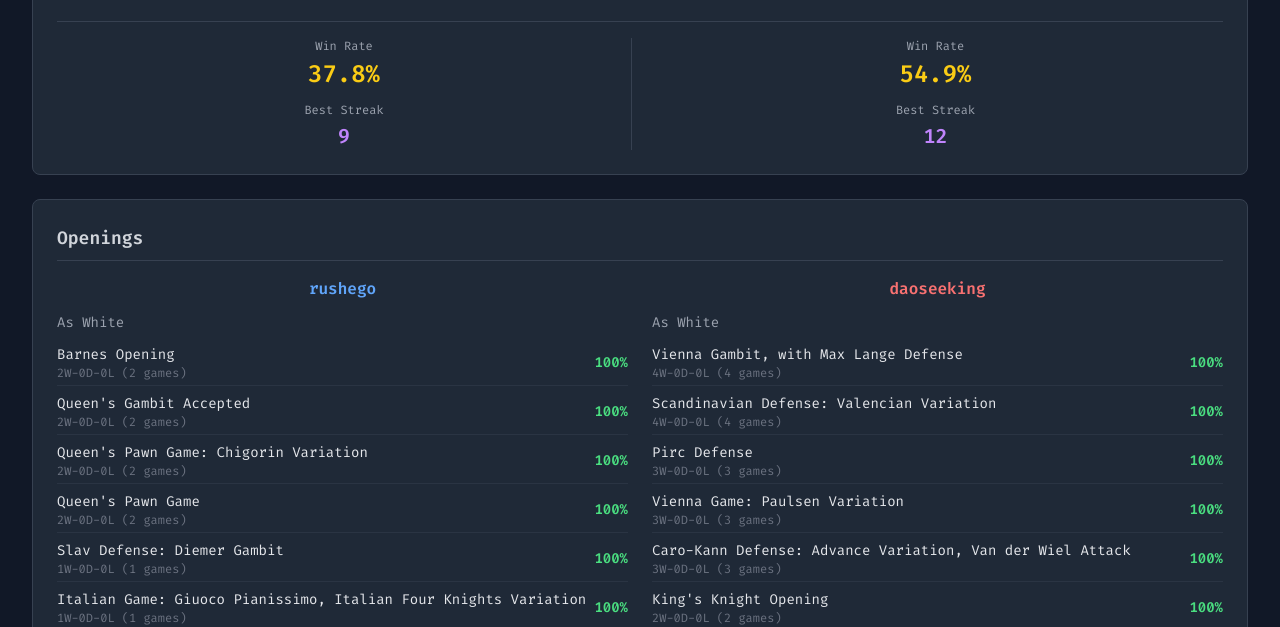
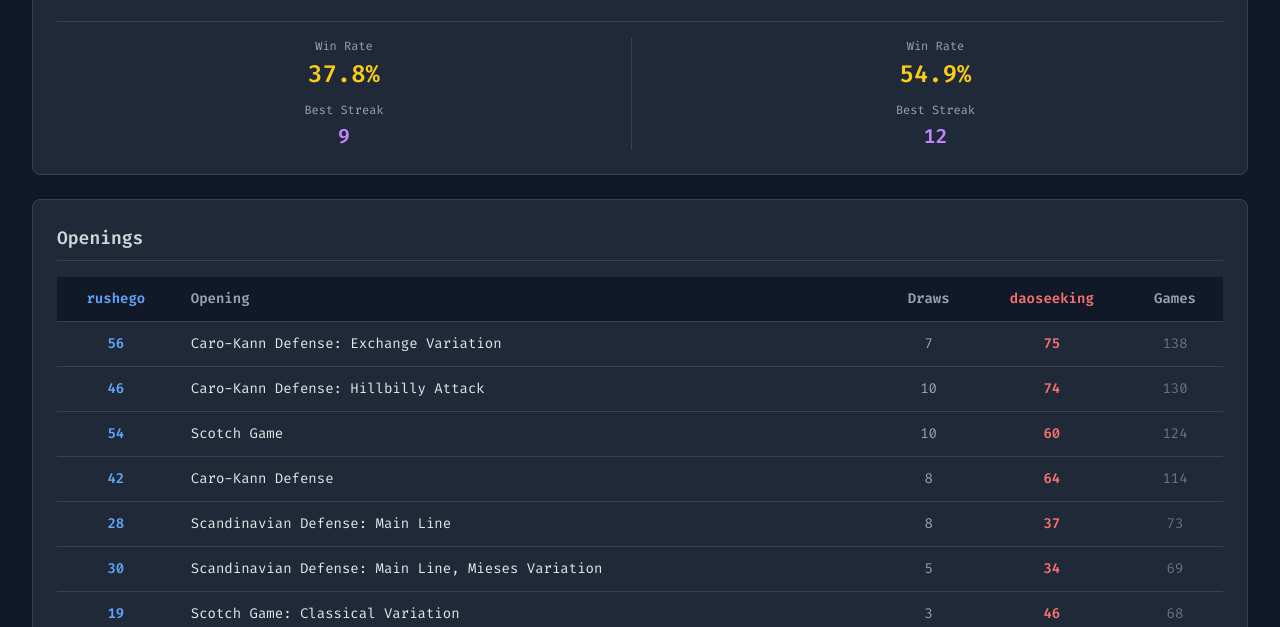
Before and after one commit to egorras/chess-duel, a plain HTML site: page index.html in a window 1280 px wide. Shown: the part 325-952 px from the top of the page. Drawn offline with nearby package versions, Linux system fonts and the light colour scheme.

Commit message:
update opening view

```diff
--- a/index.html
+++ b/index.html
@@ -105,36 +105,20 @@
             <div class="bg-gray-800 rounded-lg p-6 border border-gray-700 mb-6">
                 <h2 class="text-lg font-semibold mb-4 text-gray-300 border-b border-gray-700 pb-2">Openings</h2>
 
-                <div class="grid grid-cols-1 md:grid-cols-2 gap-6">
-                    <!-- Player 1 Openings -->
-                    <div>
-                        <h3 class="text-md font-semibold mb-3 text-blue-400 text-center" id="player1-openings-title">Player 1</h3>
-
-                        <div class="mb-4">
-                            <h4 class="text-sm text-gray-400 mb-2">As White</h4>
-                            <div id="player1-white-openings" class="space-y-1 text-sm"></div>
-                        </div>
-
-                        <div>
-                            <h4 class="text-sm text-gray-400 mb-2">As Black</h4>
-                            <div id="player1-black-openings" class="space-y-1 text-sm"></div>
-                        </div>
-                    </div>
-
-                    <!-- Player 2 Openings -->
-                    <div>
-                        <h3 class="text-md font-semibold mb-3 text-red-400 text-center" id="player2-openings-title">Player 2</h3>
-
-                        <div class="mb-4">
-                            <h4 class="text-sm text-gray-400 mb-2">As White</h4>
-                            <div id="player2-white-openings" class="space-y-1 text-sm"></div>
-                        </div>
-
-                        <div>
-                            <h4 class="text-sm text-gray-400 mb-2">As Black</h4>
-                            <div id="player2-black-openings" class="space-y-1 text-sm"></div>
-                        </div>
-                    </div>
+                <div class="overflow-x-auto">
+                    <table class="w-full text-sm">
+                        <thead>
+                            <tr class="border-b border-gray-700 bg-gray-900">
+                                <th class="px-4 py-3 text-center text-blue-400 font-semibold" id="openings-player1">P1</th>
+                                <th class="px-4 py-3 text-left text-gray-400 font-semibold">Opening</th>
+                                <th class="px-4 py-3 text-center text-gray-400 font-semibold">Draws</th>
+                                <th class="px-4 py-3 text-center text-red-400 font-semibold" id="openings-player2">P2</th>
+                                <th class="px-4 py-3 text-center text-gray-400 font-semibold">Games</th>
+                            </tr>
+                        </thead>
+                        <tbody id="openings-table" class="divide-y divide-gray-700">
+                        </tbody>
+                    </table>
                 </div>
             </div>
 
--- a/js/stats-calculator.js
+++ b/js/stats-calculator.js
@@ -131,10 +131,7 @@ function calculateOpeningStats(gamesByMonth, player1Name, player2Name) {
         console.log('Opening data:', allGames[0].opening);
     }
 
-    const player1AsWhite = {};
-    const player1AsBlack = {};
-    const player2AsWhite = {};
-    const player2AsBlack = {};
+    const openings = {};
 
     allGames.forEach(game => {
         if (!game.opening || !game.opening.name) return;
@@ -143,59 +140,38 @@ function calculateOpeningStats(gamesByMonth, player1Name, player2Name) {
         const whitePlayer = game.players.white.user.name;
         const winner = game.winner;
 
-        // Determine which player is white and black
+        // Initialize opening stats if needed
+        if (!openings[openingName]) {
+            openings[openingName] = {
+                player1Wins: 0,
+                player2Wins: 0,
+                draws: 0,
+                games: 0
+            };
+        }
+
+        openings[openingName].games++;
+
+        // Determine which player is white
         const isPlayer1White = whitePlayer === player1Name;
 
-        // Initialize opening stats if needed
-        const initOpening = (obj, opening) => {
-            if (!obj[opening]) {
-                obj[opening] = { wins: 0, draws: 0, losses: 0, games: 0 };
+        // Count wins/draws
+        if (winner === 'white') {
+            if (isPlayer1White) {
+                openings[openingName].player1Wins++;
+            } else {
+                openings[openingName].player2Wins++;
             }
-        };
-
-        if (isPlayer1White) {
-            // Player 1 as white, Player 2 as black
-            initOpening(player1AsWhite, openingName);
-            initOpening(player2AsBlack, openingName);
-
-            player1AsWhite[openingName].games++;
-            player2AsBlack[openingName].games++;
-
-            if (winner === 'white') {
-                player1AsWhite[openingName].wins++;
-                player2AsBlack[openingName].losses++;
-            } else if (winner === 'black') {
-                player1AsWhite[openingName].losses++;
-                player2AsBlack[openingName].wins++;
+        } else if (winner === 'black') {
+            if (isPlayer1White) {
+                openings[openingName].player2Wins++;
             } else {
-                player1AsWhite[openingName].draws++;
-                player2AsBlack[openingName].draws++;
+                openings[openingName].player1Wins++;
             }
         } else {
-            // Player 2 as white, Player 1 as black
-            initOpening(player2AsWhite, openingName);
-            initOpening(player1AsBlack, openingName);
-
-            player2AsWhite[openingName].games++;
-            player1AsBlack[openingName].games++;
-
-            if (winner === 'white') {
-                player2AsWhite[openingName].wins++;
-                player1AsBlack[openingName].losses++;
-            } else if (winner === 'black') {
-                player2AsWhite[openingName].losses++;
-                player1AsBlack[openingName].wins++;
-            } else {
-                player2AsWhite[openingName].draws++;
-                player1AsBlack[openingName].draws++;
-            }
+            openings[openingName].draws++;
         }
     });
 
-    return {
-        player1AsWhite,
-        player1AsBlack,
-        player2AsWhite,
-        player2AsBlack
-    };
+    return openings;
 }
--- a/js/ui-display.js
+++ b/js/ui-display.js
@@ -133,44 +133,31 @@ function displayOpeningStats(gamesByMonth, player1Name, player2Name) {
     const openingStats = calculateOpeningStats(gamesByMonth, player1Name, player2Name);
 
     console.log('Opening stats calculated:', openingStats);
-    console.log('Player 1 as White openings:', Object.keys(openingStats.player1AsWhite).length);
-    console.log('Player 1 as Black openings:', Object.keys(openingStats.player1AsBlack).length);
+    console.log('Total unique openings:', Object.keys(openingStats).length);
 
-    // Update titles
-    const p1OpeningsTitle = document.getElementById('player1-openings-title');
-    const p2OpeningsTitle = document.getElementById('player2-openings-title');
-    if (p1OpeningsTitle) p1OpeningsTitle.textContent = player1Name;
-    if (p2OpeningsTitle) p2OpeningsTitle.textContent = player2Name;
+    // Update table headers with player names
+    const p1Header = document.getElementById('openings-player1');
+    const p2Header = document.getElementById('openings-player2');
+    if (p1Header) p1Header.textContent = player1Name;
+    if (p2Header) p2Header.textContent = player2Name;
 
-    // Helper function to render opening list
-    const renderOpeningList = (containerId, openings) => {
-        const container = document.getElementById(containerId);
-        if (!container) return;
+    const tableBody = document.getElementById('openings-table');
+    if (!tableBody) return;
 
-        container.innerHTML = '';
+    tableBody.innerHTML = '';
 
-        // Calculate success rate and sort
-        const openingList = Object.entries(openings).map(([name, stats]) => {
-            const points = stats.wins + stats.draws * 0.5;
-            const successRate = stats.games > 0 ? (points / stats.games) * 100 : 0;
-            return { name, ...stats, successRate };
-        });
+    // Convert to array and sort by number of games (most played first)
+    const openingList = Object.entries(openingStats).map(([name, stats]) => ({
+        name,
+        ...stats
+    }));
 
-        // Sort by success rate, then by number of games
-        openingList.sort((a, b) => {
-            if (Math.abs(b.successRate - a.successRate) > 0.1) {
-                return b.successRate - a.successRate;
-            }
-            return b.games - a.games;
-        });
+    openingList.sort((a, b) => b.games - a.games);
 
     // Show top 10 openings
     openingList.slice(0, 10).forEach(opening => {
-            const div = document.createElement('div');
-            div.className = 'flex justify-between items-center py-1 border-b border-gray-700/50';
-
-            const successColor = opening.successRate >= 60 ? 'text-green-400' :
-                                 opening.successRate >= 40 ? 'text-yellow-400' : 'text-red-400';
+        const row = document.createElement('tr');
+        row.className = 'hover:bg-gray-700';
 
         // Convert opening name to chess.com URL format
         const openingUrl = opening.name
@@ -178,32 +165,26 @@ function displayOpeningStats(gamesByMonth, player1Name, player2Name) {
             .replace(/\s+/g, '-')
             .replace(/--+/g, '-');
 
-            div.innerHTML = `
-                <div class="flex-1">
+        row.innerHTML = `
+            <td class="px-4 py-3 text-center text-blue-400 font-bold">${opening.player1Wins}</td>
+            <td class="px-4 py-3">
                 <a href="https://www.chess.com/openings/${openingUrl}"
                    target="_blank"
                    rel="noopener noreferrer"
                    class="text-gray-200 hover:text-blue-400 hover:underline">
                     ${opening.name}
                 </a>
-                    <div class="text-xs text-gray-500">
-                        ${opening.wins}W-${opening.draws}D-${opening.losses}L (${opening.games} games)
-                    </div>
-                </div>
-                <div class="text-right ml-2">
-                    <div class="${successColor} font-bold">${opening.successRate.toFixed(0)}%</div>
-                </div>
+            </td>
+            <td class="px-4 py-3 text-center text-gray-400">${opening.draws}</td>
+            <td class="px-4 py-3 text-center text-red-400 font-bold">${opening.player2Wins}</td>
+            <td class="px-4 py-3 text-center text-gray-500">${opening.games}</td>
         `;
-            container.appendChild(div);
+        tableBody.appendChild(row);
     });
 
     if (openingList.length === 0) {
-            container.innerHTML = '<div class="text-gray-500 text-xs">No data</div>';
+        const row = document.createElement('tr');
+        row.innerHTML = '<td colspan="5" class="px-4 py-3 text-center text-gray-500">No opening data available</td>';
+        tableBody.appendChild(row);
     }
-    };
-
-    renderOpeningList('player1-white-openings', openingStats.player1AsWhite);
-    renderOpeningList('player1-black-openings', openingStats.player1AsBlack);
-    renderOpeningList('player2-white-openings', openingStats.player2AsWhite);
-    renderOpeningList('player2-black-openings', openingStats.player2AsBlack);
 }
```
Lines whose indentation alone changed are shown as unchanged.
